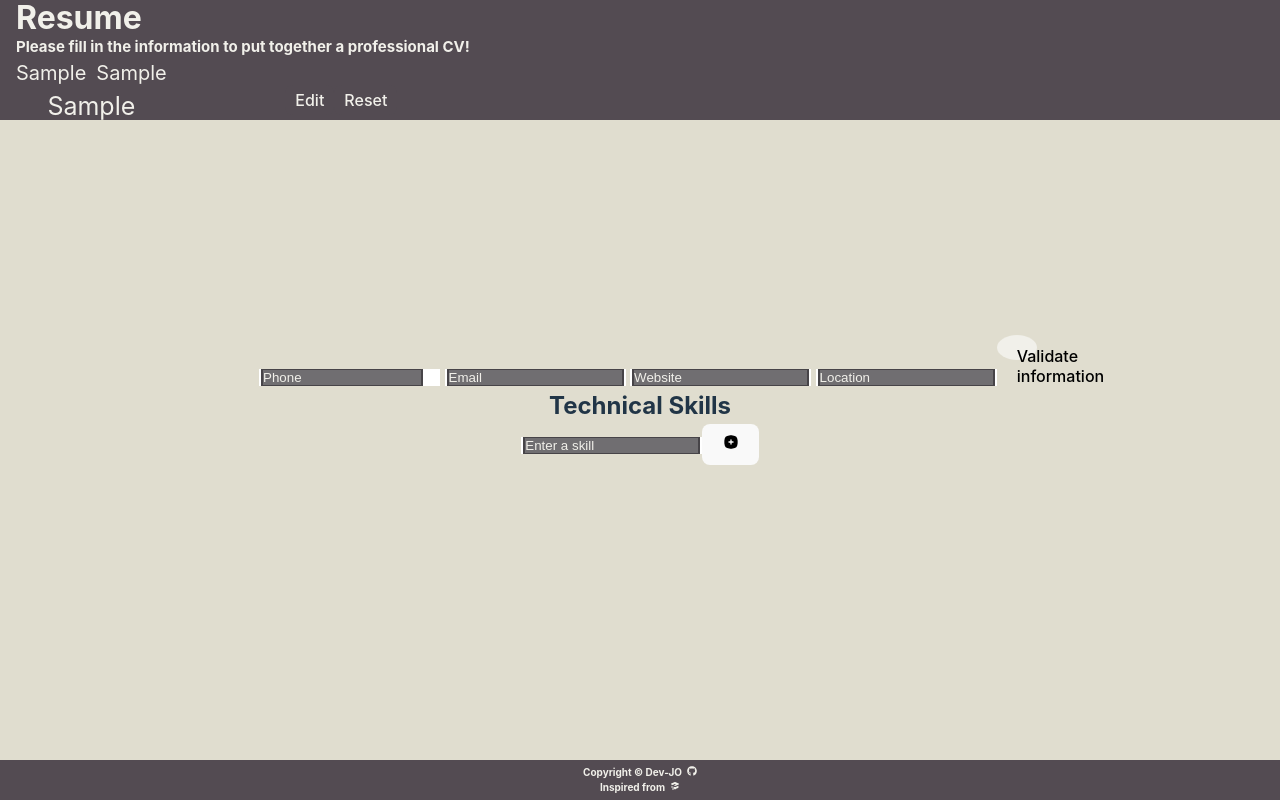
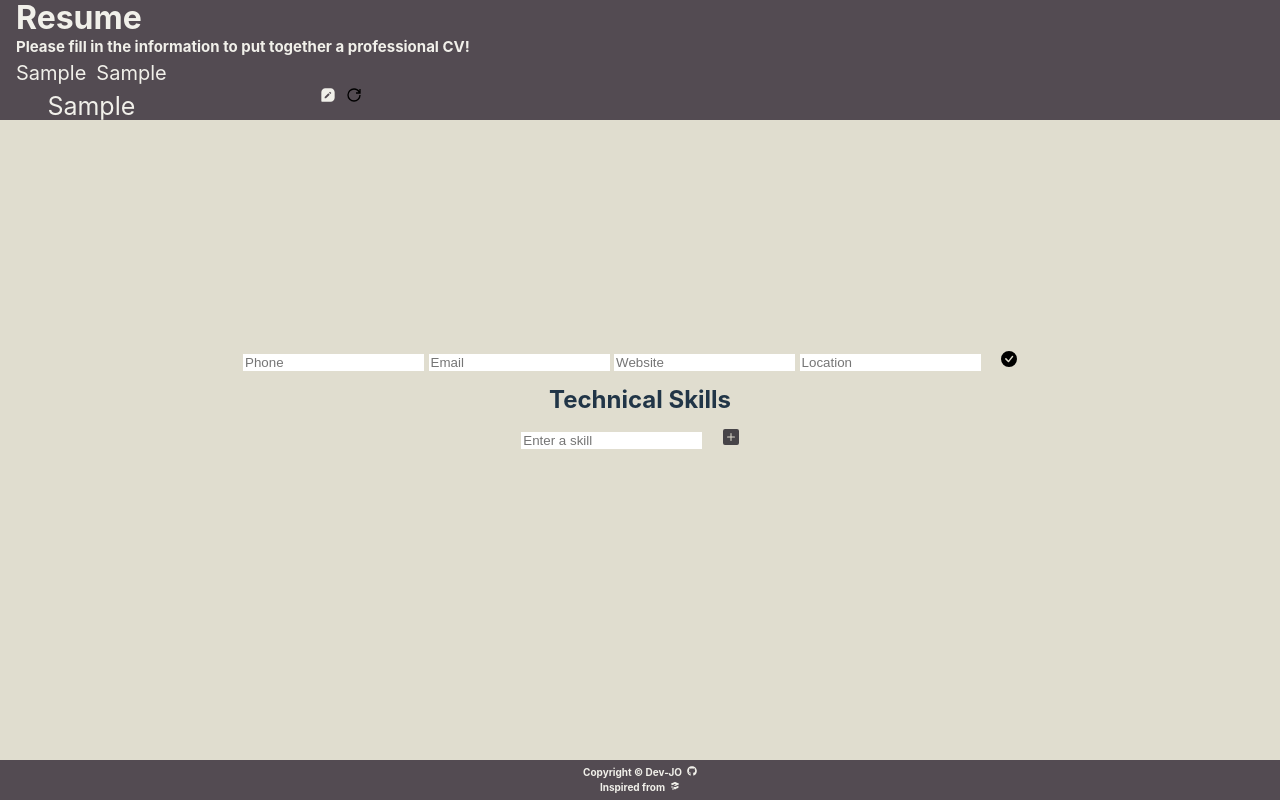
Before and after one commit to Dev-J0/cv-app, a React (Vite) app: page / in a window 1280 px wide. Both pictures are taken after typing "Sample", "Sample", "Sample" into the empty fields and a click on the button 576 px from the left and 70 px from the top of the page. Built offline with nearby package versions, Linux system fonts and the light colour scheme.

Commit message:
changed icons

```diff
--- a/src/components/BasicInfo.jsx
+++ b/src/components/BasicInfo.jsx
@@ -3,6 +3,9 @@ import { FaSquarePhone } from 'react-icons/fa6';
 import { MdEmail } from 'react-icons/md';
 import { CgWebsite } from 'react-icons/cg';
 import { FaLocationDot } from 'react-icons/fa6'
+import { BiSolidMessageSquareEdit } from 'react-icons/bi'
+import { GrPowerReset } from "react-icons/gr"
+import { BsFillCheckCircleFill } from "react-icons/bs"
 
 function BasicInfo() {
 
@@ -46,7 +49,7 @@ function BasicInfo() {
   };
 
   return (
-    <div className="Basic-Info">
+    <div className="container-information">
       {isRegistered ? (
         <>
           <p><FaSquarePhone />{phoneNumber}</p>
@@ -54,10 +57,10 @@ function BasicInfo() {
           <p><CgWebsite /></p>
           <p><FaLocationDot /></p>
           <button className="edit-button" onClick={handleEdit}>
-            Edit
+            <BiSolidMessageSquareEdit />
           </button>
           <button className="reset-button" onClick={handleReset}>
-            Reset
+            <GrPowerReset />
           </button>
         </>
       ) : (
@@ -92,7 +95,7 @@ function BasicInfo() {
         </label>
 
           <button className="submit-button" type="submit">
-            Validate information
+            <BsFillCheckCircleFill />
           </button>
         </form>
       )}
--- a/src/components/Header.jsx
+++ b/src/components/Header.jsx
@@ -1,5 +1,7 @@
 import { useState } from "react";
-import { GrValidate } from "react-icons/gr"
+import { BsFillCheckCircleFill } from "react-icons/bs"
+import { BiSolidMessageSquareEdit } from "react-icons/bi"
+import { GrPowerReset } from "react-icons/gr"
 
 function Header() {
   const [firstName, setFirstName] = useState('');
@@ -61,10 +63,10 @@ function Header() {
           </div>
           <div className="header-buttons">
             <button className="edit-button" onClick={handleEdit}>
-              Edit
+             <BiSolidMessageSquareEdit />
             </button>
             <button className="reset-button" onClick={handleReset}>
-              Reset
+              <GrPowerReset />
             </button>
             </div>
           </>
@@ -98,7 +100,7 @@ function Header() {
               />
             </label>
             <button className="submit-button" type="submit">
-               <GrValidate />
+               <BsFillCheckCircleFill />
             </button>
           </form>
         )}
--- a/src/components/SkillsInfo.jsx
+++ b/src/components/SkillsInfo.jsx
@@ -1,6 +1,6 @@
 import { useState } from "react";
-import { TbSquareRoundedMinusFilled } from 'react-icons/tb'
-import { TbSquareRoundedPlusFilled } from 'react-icons/tb'
+import { AiFillMinusSquare } from 'react-icons/ai'
+import { BsFillPlusSquareFill } from 'react-icons/bs'
 
 function SkillsInfo() {
     const [skill, setSkill] = useState("");
@@ -33,14 +33,14 @@ function SkillsInfo() {
               value={skill}
               onChange={handleSkillChange}
             />
-            <button className="plus-button"onClick={addSkill}><TbSquareRoundedPlusFilled /></button>
+            <button className="plus-button"onClick={addSkill}><BsFillPlusSquareFill /></button>
           </div>
           <ul>
             {skillsList.map((s, index) => (
               <li key={index}>
                 {s}
                 <button className="remove-button" onClick={() => removeSkill(index)}>
-                  <TbSquareRoundedMinusFilled />
+                  <AiFillMinusSquare />
                 </button>
               </li>
             ))}
--- a/src/styles/style.css
+++ b/src/styles/style.css
@@ -93,10 +93,10 @@ body {
 
   .edit-button,
   .reset-button {
-    background-color: #534B52;
+    background-color: #534b5200;
     color: #F1F0EA;
     border: none;
-    padding: 5px 10px;
+    padding: 2px 5px;
     margin-top: 10px;
     cursor: pointer;
     font-size: 16px;
@@ -104,7 +104,7 @@ body {
 
 .done-editing {
   border: solid 2px black;
-  background-color: #F1F0EA;
+  background-color: #f1f0ea00;
   color: #333;
   font-size: 45px;
 }
@@ -120,7 +120,7 @@ body {
   left: 250px;
 }
 
-::placeholder {
+::placeholder header{
   background-color: #474448c5;
   color: #F1F0EA;
   border: 2px solid #474448;
@@ -128,14 +128,19 @@ body {
 }
 
 .submit-button {
-  background-color: #F1F0EA;
-  width: 35px;
-  height: 25px;
-  border-radius: 50%;
+  background-color: #f1f0ea00;
+
+
+
 
 }
 
+.remove-button,
+.plus-button {
+  background-color: #33333300;
+  color: #474448;
 
+}
 
 
 
```
